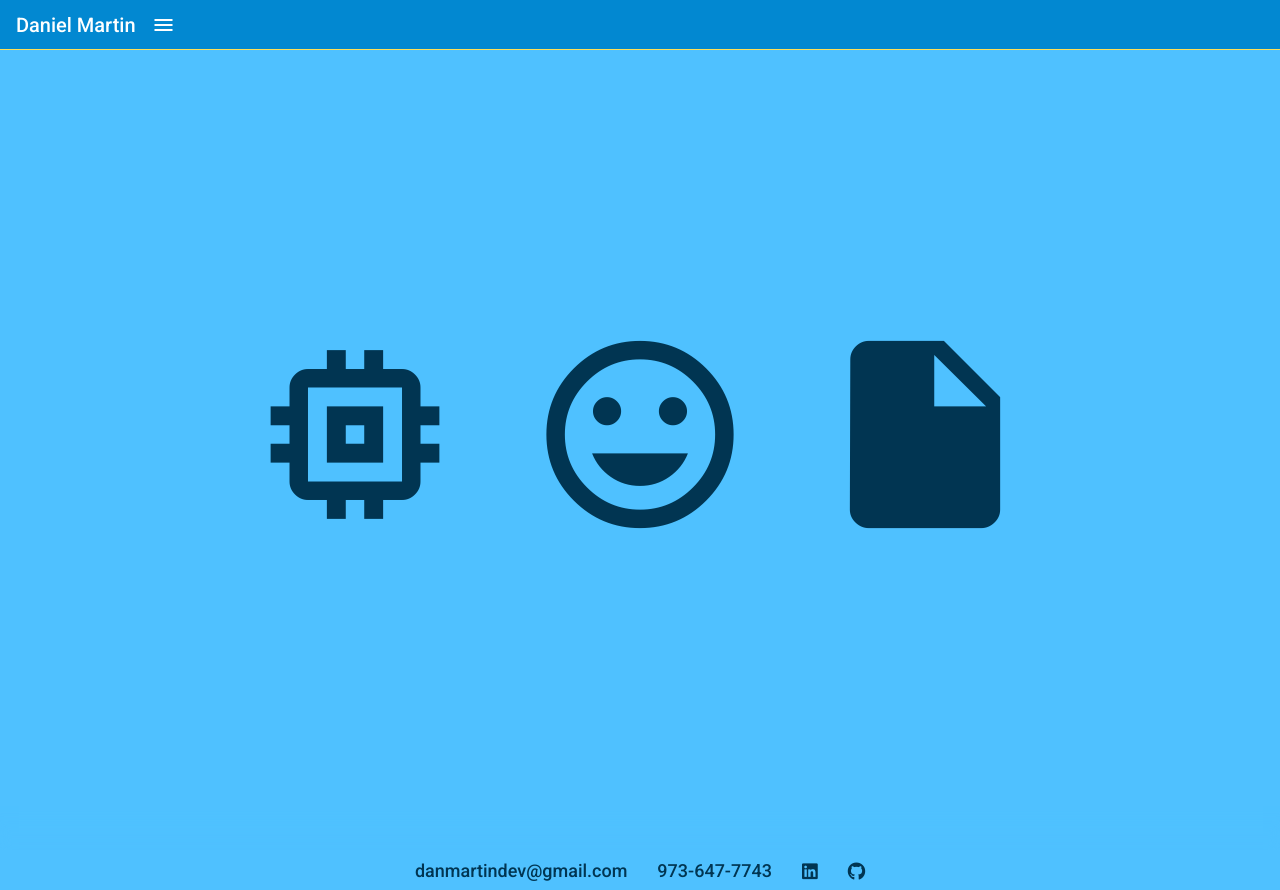
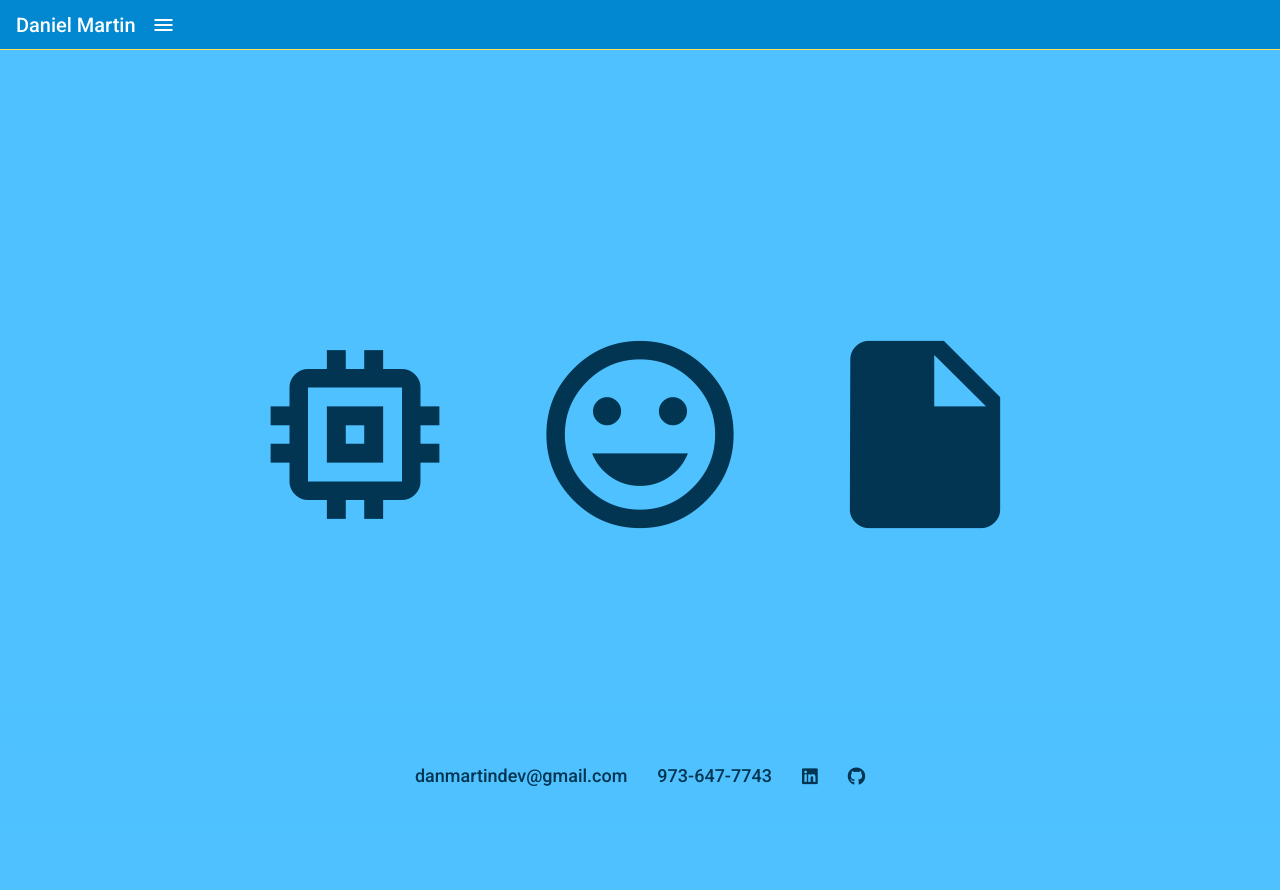
Before and after one commit to danmartindev/Portfolio, an Angular app: page /main in a window 1280 px wide. After the commit the page ends 850 px from the top, so only its background shows below. Built offline with nearby package versions, Linux system fonts and the light colour scheme.

Commit message:
fixed footer, cleaned code

```diff
--- a/src/app/footer/footer.component.scss
+++ b/src/app/footer/footer.component.scss
@@ -1,18 +1,20 @@
 @import '../../colors.scss';
 
-mat-toolbar{
+mat-toolbar {
     background-color: $light;
-    height: 40px;
     text-align: center;
-    margin: auto;
     -webkit-box-shadow: 0px -7px 18px 10px rgba(79,193,255,1);
     -moz-box-shadow: 0px -7px 18px 10px rgba(79,193,255,1);
     box-shadow: 0px -7px 18px 10px rgba(79,193,255,1);
 
+    position: fixed;
+    bottom: 0;
+    height: 50px;
+    width: 100%;
+
     div{
         margin: auto;
     }
-
 }
 
 span, i {
```
